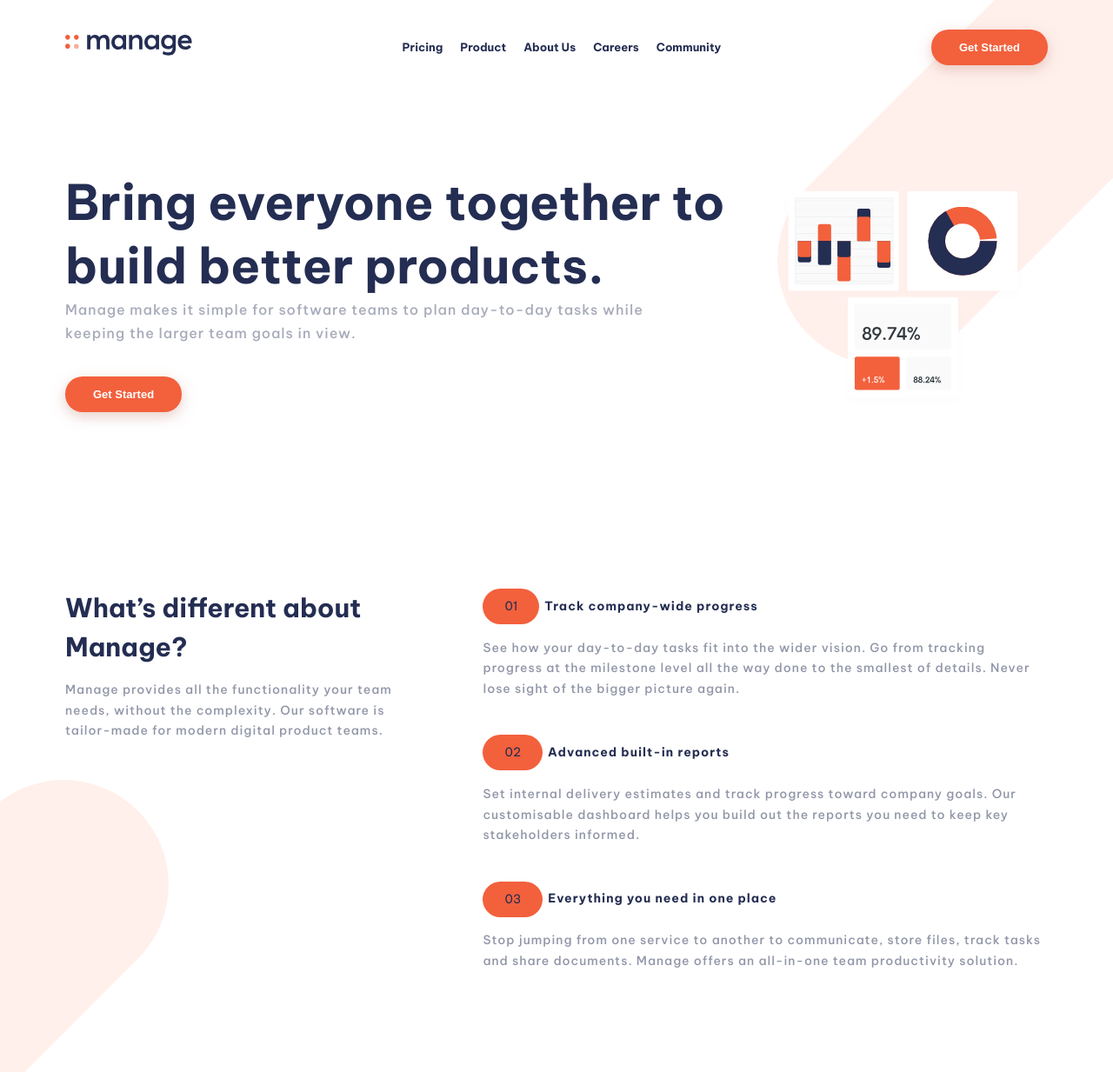
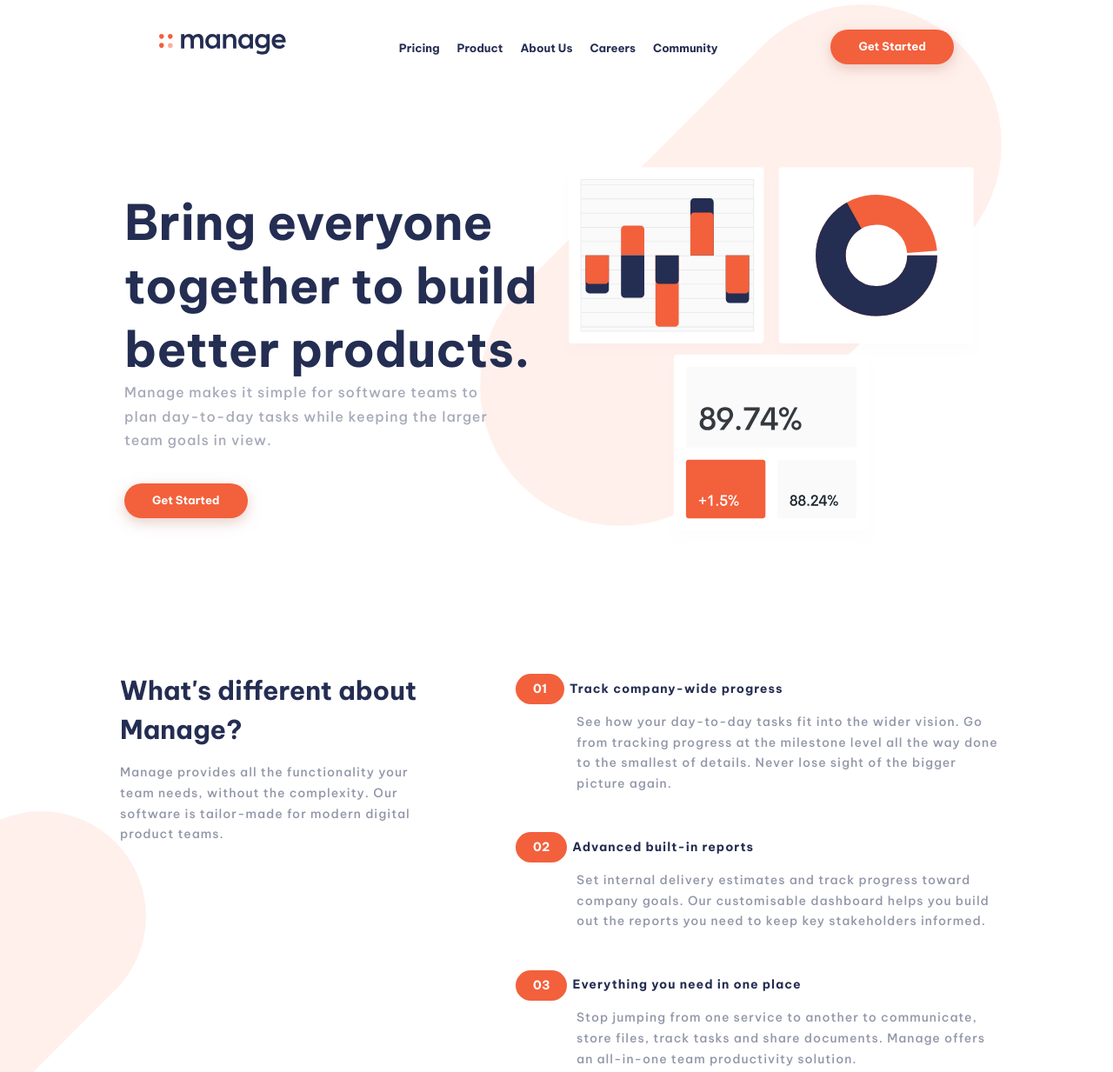
Before and after one commit to K01wfd/Manage-Landing-Page, a plain HTML site: page index.html in a window 1280 px wide. Shown: the part 6-1239 px from the top of the page at 87% size. Drawn offline with Linux system fonts and the light colour scheme.

Commit message:
fixing html accessibility issues, css styles, adding new screenshots

```diff
--- a/index.html
+++ b/index.html
@@ -26,23 +26,19 @@
     <link rel="stylesheet" href="styles.css" />
   </head>
   <body>
-    <header class="header-section">
+    <header role="banner" class="header-section">
       <div class="container">
         <div class="header-wrapper">
           <div class="logo-box">
             <img src="images/logo.svg" alt="logo icon" />
           </div>
-          <nav
-            class="primary-nav"
-            data-primary-nav
-            aria-label="Primary navigation bar"
-          >
+          <nav class="primary-nav" data-primary-nav role="navigation">
             <ul class="nav-list">
-              <a href="#"><li>Pricing</li></a>
-              <a href="#"><li>Product</li></a>
-              <a href="#"><li>About Us</li></a>
-              <a href="#"><li>Careers</li></a>
-              <a href="#"><li>Community</li></a>
+              <li><a href="/">Pricing</a></li>
+              <li><a href="/">Product</a></li>
+              <li><a href="/">About Us</a></li>
+              <li><a href="/">Careers</a></li>
+              <li><a href="/">Community</a></li>
             </ul>
           </nav>
           <div class="haburger-icon-box">
@@ -57,19 +53,16 @@
               data-close-icon
             />
           </div>
-          <button id="headerButton" class="btn btn-accent">Get Started</button>
+          <a href="/" id="headerButton" class="btn btn-accent">Get Started</a>
         </div>
       </div>
     </header>
-    <main>
+    <main role="main">
       <!-- HERO SECTION -->
-      <section
-        aria-details="hero section with background pattern"
-        class="hero-section"
-      >
+      <section class="hero-section">
         <div class="bg-pattern-hero">
           <svg class="icon">
-            <use xlink:href="images/sprites.svg#bg-tablet-pattern"></use>
+            <use href="images/sprites.svg#bg-tablet-pattern"></use>
           </svg>
         </div>
         <div class="container">
@@ -86,7 +79,7 @@
                 Manage makes it simple for software teams to plan day-to-day
                 tasks while keeping the larger team goals in view.
               </p>
-              <button class="btn btn-accent">Get Started</button>
+              <a href="/" class="btn btn-accent">Get Started</a>
             </div>
           </div>
         </div>
@@ -95,62 +88,60 @@
       <section class="features-section">
         <div class="bg-pattern-features">
           <svg class="icon">
-            <use xlink:href="images/sprites.svg#bg-tablet-pattern"></use>
+            <use href="images/sprites.svg#bg-tablet-pattern"></use>
           </svg>
         </div>
+        <div class="features-wrapper">
+          <div class="features-heading">
+            <h2 class="features-title">What&apos;s different about Manage?</h2>
+            <p class="features-subtitle">
+              Manage provides all the functionality your team needs, without the
+              complexity. Our software is tailor-made for modern digital product
+              teams.
+            </p>
+          </div>
 
-        <div class="container">
-          <div class="features-wrapper">
-            <header>
-              <h2>What’s different about Manage?</h2>
-              <p>
-                Manage provides all the functionality your team needs, without
-                the complexity. Our software is tailor-made for modern digital
-                product teams.
-              </p>
-            </header>
-            <main>
+          <div class="features-articles">
             <article class="features-article">
-                <div class="title">
+              <div class="article-title">
                 <span data-index>01</span>
                 <p>Track company-wide progress</p>
               </div>
-                <div class="body">
+              <div class="article-body">
                 <p>
                   See how your day-to-day tasks fit into the wider vision. Go
-                    from tracking progress at the milestone level all the way
-                    done to the smallest of details. Never lose sight of the
-                    bigger picture again.
+                  from tracking progress at the milestone level all the way done
+                  to the smallest of details. Never lose sight of the bigger
+                  picture again.
                 </p>
               </div>
             </article>
             <article class="features-article">
-                <div class="title">
+              <div class="article-title">
                 <span data-index>02</span>
                 <p>Advanced built-in reports</p>
               </div>
-                <div class="body">
+              <div class="article-body">
                 <p>
                   Set internal delivery estimates and track progress toward
-                    company goals. Our customisable dashboard helps you build
-                    out the reports you need to keep key stakeholders informed.
+                  company goals. Our customisable dashboard helps you build out
+                  the reports you need to keep key stakeholders informed.
                 </p>
               </div>
             </article>
             <article class="features-article">
-                <div class="title">
+              <div class="article-title">
                 <span data-index>03</span>
                 <p>Everything you need in one place</p>
               </div>
-                <div class="body">
+              <div class="article-body">
                 <p>
-                    Stop jumping from one service to another to communicate,
-                    store files, track tasks and share documents. Manage offers
-                    an all-in-one team productivity solution.
+                  Stop jumping from one service to another to communicate, store
+                  files, track tasks and share documents. Manage offers an
+                  all-in-one team productivity solution.
                 </p>
               </div>
             </article>
-            </main>
           </div>
         </div>
       </section>
@@ -206,7 +197,7 @@
               </li>
             </ul>
           </div>
-          <button class="btn btn-accent">Get Started</button>
+          <a href="/" class="btn btn-accent">Get Started</a>
         </div>
       </section>
       <!-- CTA SECTION -->
@@ -215,16 +206,17 @@
           <div class="cta-wrapper">
             <div class="bg-pattern-cta">
               <svg class="icon">
-                <use xlink:href="images/sprites.svg#bg-tablet-pattern"></use>
+                <use href="images/sprites.svg#bg-tablet-pattern"></use>
               </svg>
             </div>
             <h1>Simplify how your team works today.</h1>
-            <button class="btn btn-light">Get Started</button>
+            <a href="/" class="btn btn-light">Get Started</a>
           </div>
         </div>
       </section>
-      <!-- LEARN-MORE SECTION -->
-      <footer class="learn-more-section">
+    </main>
+    <!-- LEARN-MORE -->
+    <footer role="contentinfo" class="learn-more-section">
       <div class="container">
         <div class="learn-more-wrapper">
           <form id="learn-more-form">
@@ -239,7 +231,7 @@
             </div>
             <button class="btn btn-accent" id="footer-btn">Go</button>
           </form>
-            <nav class="learn-more-nav" aria-label="footer navigation bar">
+          <nav class="learn-more-nav" role="navigation">
             <ul class="learn-more-nav-list">
               <li><a href="#">Home</a></li>
               <li><a href="#">Pricing</a></li>
@@ -251,30 +243,30 @@
             </ul>
           </nav>
           <div class="socials-logo-box">
-              <div class="socials" aria-label="Social Media icons">
-                <a href="#"
+            <div class="socials">
+              <a href="/"
                 ><svg class="icon">
-                    <use xlink:href="images/sprites.svg#icon-facebook"></use>
+                  <use href="images/sprites.svg#icon-facebook"></use>
                 </svg>
               </a>
-                <a href="#"
+              <a href="/"
                 ><svg class="icon">
-                    <use xlink:href="images/sprites.svg#icon-youtube"></use>
+                  <use href="images/sprites.svg#icon-youtube"></use>
                 </svg>
               </a>
-                <a href="#"
+              <a href="/"
                 ><svg class="icon">
-                    <use xlink:href="images/sprites.svg#icon-twitter"></use>
+                  <use href="images/sprites.svg#icon-twitter"></use>
                 </svg>
               </a>
-                <a href="#"
+              <a href="/"
                 ><svg class="icon">
-                    <use xlink:href="images/sprites.svg#icon-pinterest"></use>
+                  <use href="images/sprites.svg#icon-pinterest"></use>
                 </svg>
               </a>
-                <a href="#"
+              <a href="/"
                 ><svg class="icon">
-                    <use xlink:href="images/sprites.svg#icon-instagram"></use>
+                  <use href="images/sprites.svg#icon-instagram"></use>
                 </svg>
               </a>
             </div>
@@ -288,7 +280,7 @@
         </div>
       </div>
     </footer>
-    </main>
+
     <script src="js/index.js"></script>
   </body>
 </html>
--- a/styles.css
+++ b/styles.css
@@ -36,8 +36,6 @@ html {
   --fs-500: 1.5rem;
   --fs-400: 1.4rem;
   --fs-300: 1.3rem;
-  --fs-200: ;
-  --fs-100: ;
 
   /* SPACING */
   --x-space: 2.5rem;
@@ -69,15 +67,14 @@ a:visited,
 a:link {
   display: inline-block;
   text-decoration: none;
-  color: var(--clr-heading-dark);
 }
 .container {
   margin: 0 auto;
-  padding: 0 var(--container-padding, 2rem);
+  padding-inline: 1.5rem;
 }
 
 .btn {
-  padding: 1.3rem 3.2rem;
+  padding: 1rem 3.2rem;
   border-radius: 2rem;
   border: 0;
   font-size: var(--fs-300);
@@ -114,9 +111,7 @@ a:link {
     --fs-800: 5.6rem;
   }
   .container {
-    max-width: 1440px;
-    margin: 0 auto;
-    padding: 0 var(--container-padding, 7.5rem);
+    max-width: 1024px;
   }
 }
 /* ****************************************************************************** */
@@ -125,13 +120,9 @@ a:link {
 .header-wrapper {
   display: flex;
   justify-content: space-between;
-  padding: 4rem 0;
+  padding: 4rem;
   position: relative;
 }
-
-.logo-box {
-}
-
 .primary-nav {
   background: linear-gradient(
     to bottom,
@@ -144,7 +135,7 @@ a:link {
   top: 0;
   z-index: 2000;
   animation: primaryNav 0.5s ease-in 1;
-  height: 100vh;
+  height: 100%;
   width: 100%;
 }
 .nav-list {
@@ -155,7 +146,6 @@ a:link {
   background-color: #fff;
   width: 300px;
   list-style: none;
-  color: var(--clr-heading-dark);
   font-weight: 700;
   display: flex;
   flex-direction: column;
@@ -163,6 +153,9 @@ a:link {
   gap: 3rem;
   padding: 4rem 1rem;
   z-index: 1000;
+}
+.nav-list a {
+  color: var(--clr-heading-dark);
 }
 .haburger-icon-box {
   display: block;
@@ -232,8 +225,10 @@ img[data-hamburger-icon] {
   .nav-list a {
     font-size: var(--fs-300);
   }
-  .nav-list a:hover {
+  .nav-list a:hover,
+  .nav-list a:focus {
     opacity: 0.5;
+    outline: 0;
   }
   #headerButton {
     display: inline-block;
@@ -243,7 +238,7 @@ img[data-hamburger-icon] {
 /***************************** HERO SECTION ************************************/
 .hero-section {
   position: relative;
-  padding: 10rem 0;
+  padding: 2rem 0;
 }
 .hero-wrapper {
   background-color: transparent;
@@ -262,10 +257,10 @@ img[data-hamburger-icon] {
 
 .illustration {
   text-align: center;
-  margin-bottom: 2rem;
 }
 .illustration img {
   max-width: 70%;
+  margin-inline: auto;
 }
 .details {
   text-align: center;
@@ -285,17 +280,22 @@ img[data-hamburger-icon] {
 }
 
 @media screen and (min-width: 850px) {
+  .hero-section {
+    margin-top: 5rem;
+  }
   .hero-wrapper {
     flex-direction: row-reverse;
+    justify-content: center;
   }
   .bg-pattern-hero svg {
-    right: -5%;
+    height: 600px;
+    width: 600px;
+    right: 10%;
     top: -30%;
   }
   .illustration img {
-    max-width: 85%;
-    min-width: 270px;
-    margin-bottom: 0;
+    max-width: 500px;
+    margin-bottom: 3rem;
   }
   .details {
     text-align: left;
@@ -322,69 +322,78 @@ img[data-hamburger-icon] {
 .features-wrapper {
   padding-left: 1rem;
 }
-.features-wrapper header {
+.features-wrapper .features-heading {
   text-align: center;
 }
-.features-wrapper header h2 {
+.features-wrapper .features-title {
   font-size: var(--fs-700);
   margin-bottom: 1.5rem;
 }
-.features-wrapper header p {
+.features-wrapper .features-subtitle {
   opacity: 0.5;
   max-width: 85%;
   margin-inline: auto;
 }
 
-.features-wrapper main {
+.features-wrapper .features-articles {
   margin-top: 5rem;
+  padding-left: 2rem;
 }
-.features-wrapper main > * + * {
+.features-wrapper .features-articles > * + * {
   margin-top: 4rem;
 }
-.features-article .title {
+.features-article .article-title {
   display: flex;
   align-items: center;
-  margin-bottom: 1.5rem;
+  margin-bottom: 1rem;
 }
-.features-article .title [data-index] {
+.features-article .article-title [data-index] {
   background-color: var(--clr-accent-dark);
-  padding: 1rem 2.5rem;
+  padding: 0.7rem 2rem;
   border-radius: 3rem;
+  color: var(--clr-heading-white);
+  font-weight: 700;
 }
-.features-article .title p {
+.features-article .article-title p {
   background-color: rgb(243, 96, 60, 0.15);
   position: relative;
   width: 100%;
-  padding: 0.9rem 2.6rem;
+  padding: 0.6rem 2.6rem;
   margin-left: -2rem;
   z-index: -100;
   font-weight: 700;
 }
 
-.features-article .body {
+.features-article .article-body {
   opacity: 0.5;
+  margin-top: -0.5rem;
 }
 @media screen and (min-width: 850px) {
+  .features-section {
+    max-width: 1024px;
+    margin-inline: auto;
+  }
   .bg-pattern-features svg {
     height: 450px;
     width: 450px;
-    left: -20%;
-    top: 50%;
+    left: -40%;
+    top: 35%;
   }
   .features-wrapper {
-    padding: 0 calc(var(--x-space) * 3);
     display: flex;
+    justify-content: space-between;
+    gap: 4rem;
   }
-  .features-wrapper header {
+  .features-wrapper .features-heading {
     text-align: left;
   }
-  .features-wrapper header p {
+  .features-wrapper .features-subtitle {
     margin-inline: 0;
   }
-  .features-wrapper main {
+  .features-wrapper .features-articles {
     margin-top: 0;
   }
-  .features-article .title p {
+  .features-article .article-title p {
     background-color: transparent;
     position: relative;
     width: 100%;
@@ -392,6 +401,9 @@ img[data-hamburger-icon] {
     margin-left: -2rem;
     z-index: -100;
     font-weight: 700;
+  }
+  .article-body {
+    margin-left: 7rem;
   }
 }
 /* ****************************************************************************** */
@@ -429,9 +441,8 @@ img[data-hamburger-icon] {
 }
 
 .scroller {
-  max-width: 900px;
+  max-width: 1024px;
   margin-inline: auto;
-  perspective: 1000px;
 }
 .scroller[data-animated='true'] {
   overflow: hidden;
@@ -442,7 +453,7 @@ img[data-hamburger-icon] {
     white 90%,
     transparent
   );
-  mask: linear-gradient(90deg, transparent, white 20%, white 80%, transparent);
+  mask: linear-gradient(90deg, transparent, white 0, white 80%, transparent);
 }
 .scroller__inner {
   padding-block: 2.56rem;
@@ -687,7 +698,7 @@ form input::placeholder {
 @media screen and (min-width: 1100px) {
   .learn-more-wrapper .copyrights {
     position: absolute;
-    right: 10%;
+    right: 18%;
     top: 40%;
   }
 }
```
Also changed, not shown: screenshots/Desktop-size.png (deleted), screenshots/Mobile-size.png (deleted), screenshots/active-nav-bar.png (added), screenshots/desktop.png (added), screenshots/mobile-1.png (added), screenshots/mobile-2.png (added), screenshots/navbar-open.png (deleted). Lines whose indentation alone changed are shown as unchanged.
